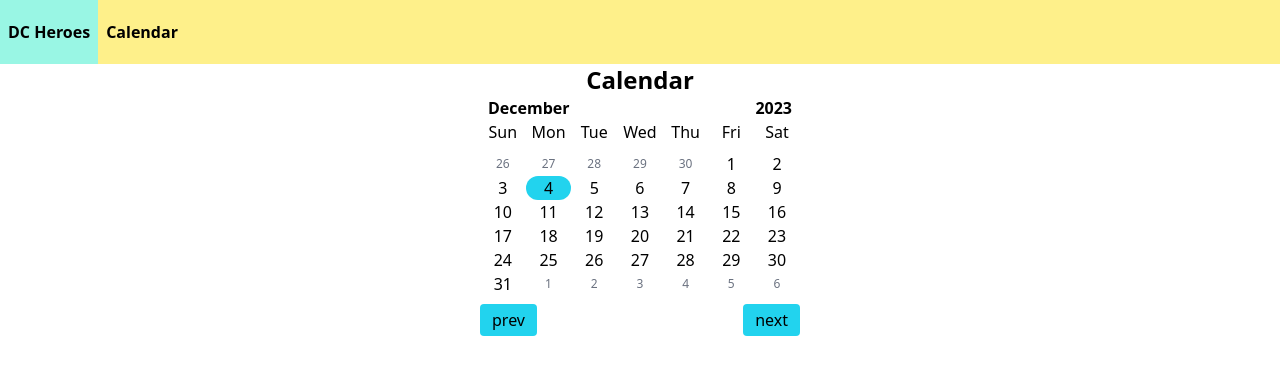
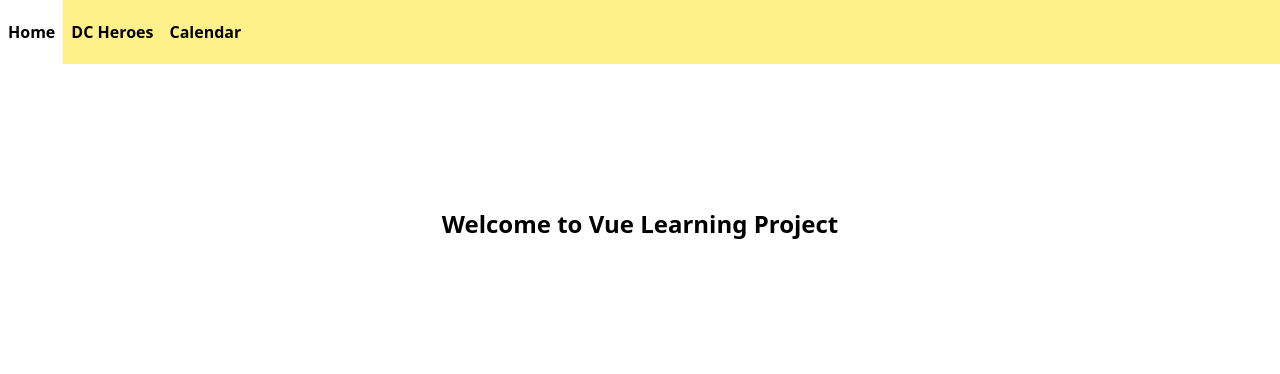
Before and after one commit to kangfarih/vue3-fullcourse, a Vue app: page / in a window 1280 px wide. Shown: the top 374 px of the page. Built offline with nearby package versions, Linux system fonts and the light colour scheme.

Commit message:
add vue-router

```diff
--- a/package.json
+++ b/package.json
@@ -9,7 +9,8 @@
     "preview": "vite preview"
   },
   "dependencies": {
-    "vue": "^3.3.8"
+    "vue": "^3.3.8",
+    "vue-router": "^4.2.5"
   },
   "devDependencies": {
     "@vitejs/plugin-vue": "^4.5.0",
--- a/src/App.vue
+++ b/src/App.vue
@@ -1,12 +1,13 @@
 <script setup>
+
 import Header from './components/Header.vue';
 import HeroListVue from './pages/HeroList.vue';
 import Calendar from './pages/Calendar.vue';
+import { RouterView } from 'vue-router';
 
 </script>
 
 <template>
   <Header />
-  <Calendar />
-  <!-- <HeroListVue /> -->
+  <RouterView/>
 </template>
--- a/src/components/Header.vue
+++ b/src/components/Header.vue
@@ -1,15 +1,19 @@
 <template>
     <div class="bg-yellow-200 w-full h-16 flex">
-        <div v-for="menu in menuList" class="h-full items-center flex p-2 hover:bg-teal-200 cursor-pointer font-bold">
-            {{ menu.title }}
+        <div v-for="menu in menuList">
+            <RouterLink :to="menu.path" class="h-full items-center flex p-2 hover:bg-white cursor-pointer font-bold">
+                {{ menu.title }}
+            </RouterLink>
         </div>
     </div>
 </template>
 
 <script setup>
+import { RouterLink } from 'vue-router';
 const menuList = [
-    { title: 'DC Heroes' },
-    { title: 'Calendar' }
+    { path: '/', title: 'Home' },
+    { path: '/heroes', title: 'DC Heroes' },
+    { path: '/calendar', title: 'Calendar' }
 ]
 </script>
 
--- a/src/main.js
+++ b/src/main.js
@@ -1,5 +1,6 @@
 import { createApp } from 'vue'
 import App from './App.vue'
 import './assets/style.css';
+import router from './routes/router';
 
-createApp(App).mount('#app')
+createApp(App).use(router).mount('#app')
--- /dev/null
+++ b/src/pages/Home.vue
@@ -0,0 +1,13 @@
+<template>
+    <div class="w-full">
+        <div class="h-80 justify-center items-center flex">
+            <h1 class="text-2xl font-bold text-center">Welcome to Vue Learning Project</h1>
+        </div>
+    </div>
+</template>
+
+<script setup>
+
+</script>
+
+<style lang="scss" scoped></style>
```
Also changed, not shown: src/routes/router.js (added, +17 -0 lines), 1 other file (tests, documents, lock files or other folders).
